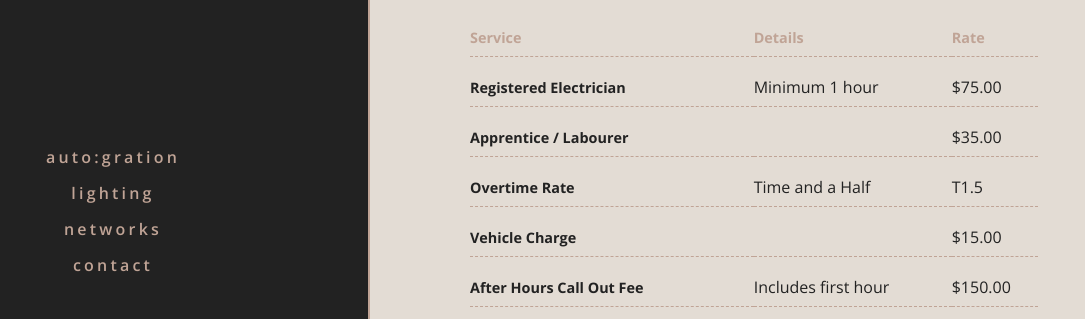
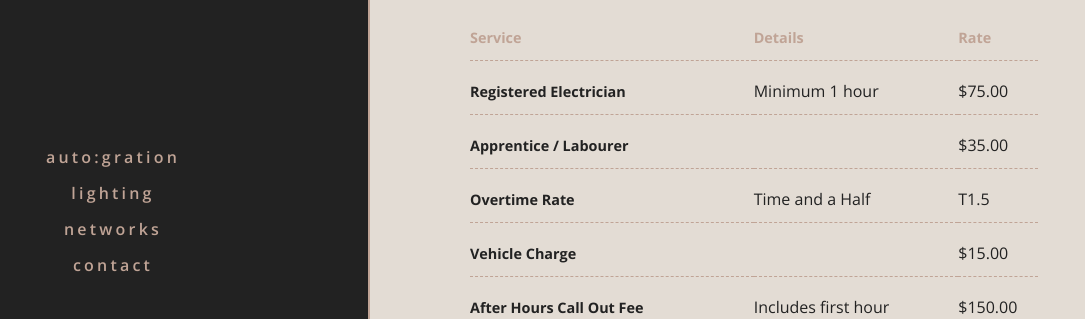
Before and after one commit to BurmarkElectrical/website, an Eleventy site: page terms-of-trade.html in a window 1280 px wide. Shown: the part 481-800 px from the top of the page, without its empty margins (142-1227 px from the left). Built offline with nearby package versions, Linux system fonts and the light colour scheme; Eleventy itself is replaced by a stand-in of ours; files that its build step writes are made by us from their sources.

Commit message:
Terms of trade

```diff
--- a/css/styles.css
+++ b/css/styles.css
@@ -50,13 +50,30 @@ blockquote:before, blockquote:after, q:before, q:after {
 
 table {
     width: 100%;
-    border-collapse: separate;
-    border-spacing: 0 1rem; /* 0 for horizontal spacing, 1em for vertical spacing */
+    border-collapse: collapse;
 }
 
 th {
   text-align: left;
 }
+
+td, th {
+  padding-top: 1rem;
+  padding-right: 1rem;
+  padding-bottom: 0.5rem;
+}
+
+td:first-child {
+  padding-left: 0;
+}
+
+td:last-child {
+  padding-top: 0;
+  padding-right: 0;
+  padding-bottom: 0;
+}
+
+
 
 input, textarea, button {
   border: 0;
@@ -806,11 +823,13 @@ input[type=radio]:checked::before {
    Terms of Trade Page
 ======================================*/
 
-#standard-rates td, #standard-rates th {
+#standard-rates tr {
   border-bottom: 1px dashed #c0a496; /* Apply border to individual cells */
-  padding-bottom: 0.25rem;
 }
 
+/*#standard-rates td, #standard-rates th {
+  padding: 1rem 1rem;
+}*/
 
 
 /*====================================
```
Also changed, not shown: terms-of-trade.html (+3 -0 lines).
